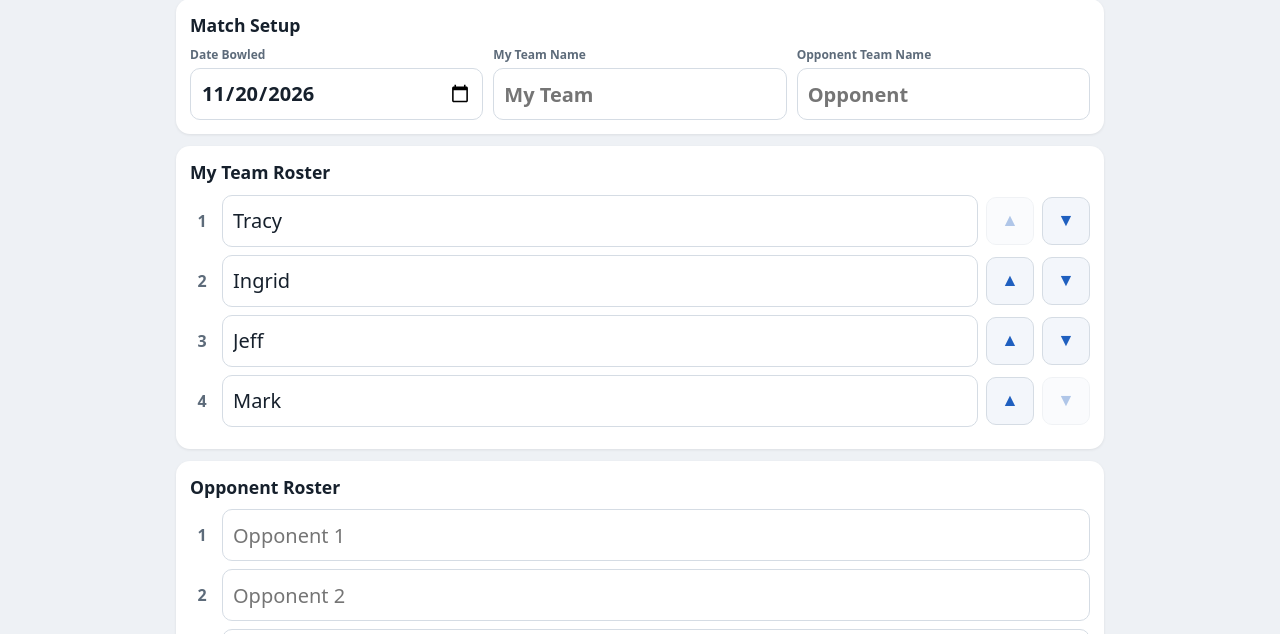
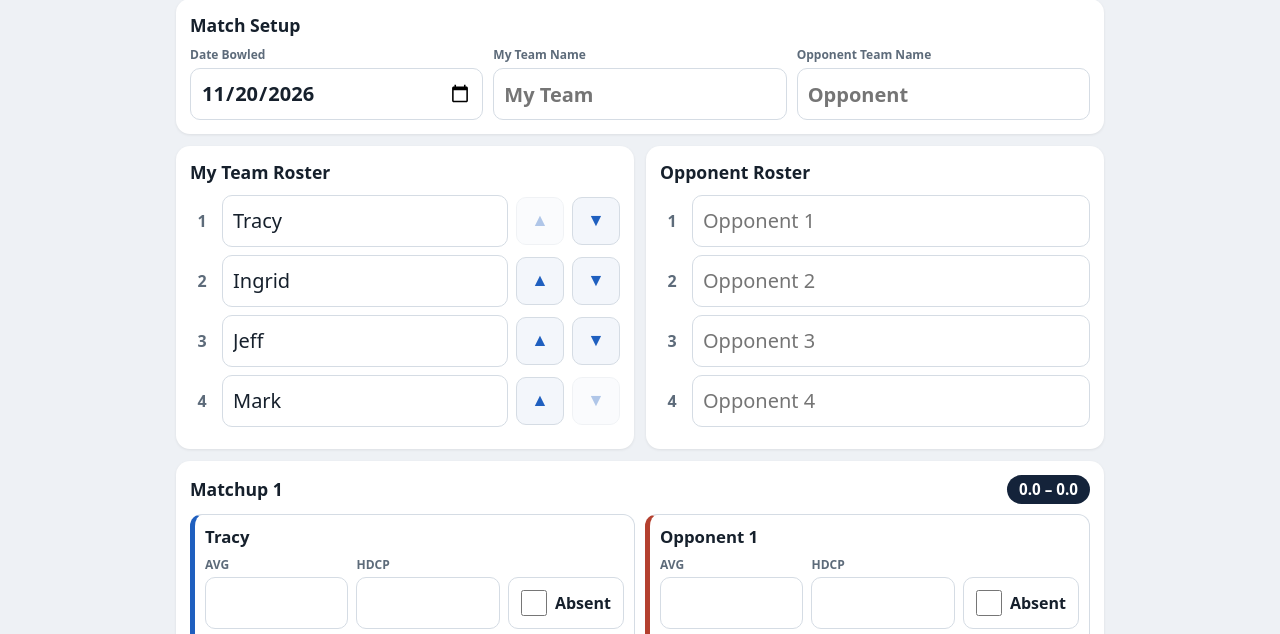
Before and after one commit to jeffpitts-devel/team-recap, a plain HTML site: page index.html in a window 1280 px wide. Shown: the part 109-743 px from the top of the page. Drawn offline with Linux system fonts and the light colour scheme.

Commit message:
Add files via upload

```diff
--- a/index.html
+++ b/index.html
@@ -36,6 +36,7 @@
       </div>
     </section>
 
+    <div class="rosters">
       <section class="card">
         <h2>My Team Roster</h2>
         <div id="myRoster"></div>
@@ -45,6 +46,7 @@
         <h2>Opponent Roster</h2>
         <div id="oppRoster"></div>
       </section>
+    </div>
 
     <div id="matchups"></div>
 
--- a/style.css
+++ b/style.css
@@ -106,6 +106,8 @@ input:focus { outline: 3px solid rgba(31, 95, 191, .35); border-color: var(--me)
 .setup { display: grid; gap: 10px; }
 
 /* Rosters */
+.rosters { display: grid; gap: 12px; margin-bottom: 12px; }
+.rosters .card { margin-bottom: 0; }
 .r-row {
   display: grid;
   grid-template-columns: 24px 1fr 48px 48px;
@@ -195,6 +197,7 @@ label.f.locked input { background: #e6e9ed; color: #8a96a3; }
 @media (min-width: 720px) {
   main { padding: 16px 16px 48px; }
   .setup { grid-template-columns: 1fr 1fr 1fr; }
+  .rosters { grid-template-columns: 1fr 1fr; }
   .versus { grid-template-columns: 1fr 1fr; }
   .vs { display: none; }
   .actions { grid-template-columns: 1fr 1fr; }
```
Lines whose indentation alone changed are shown as unchanged.
